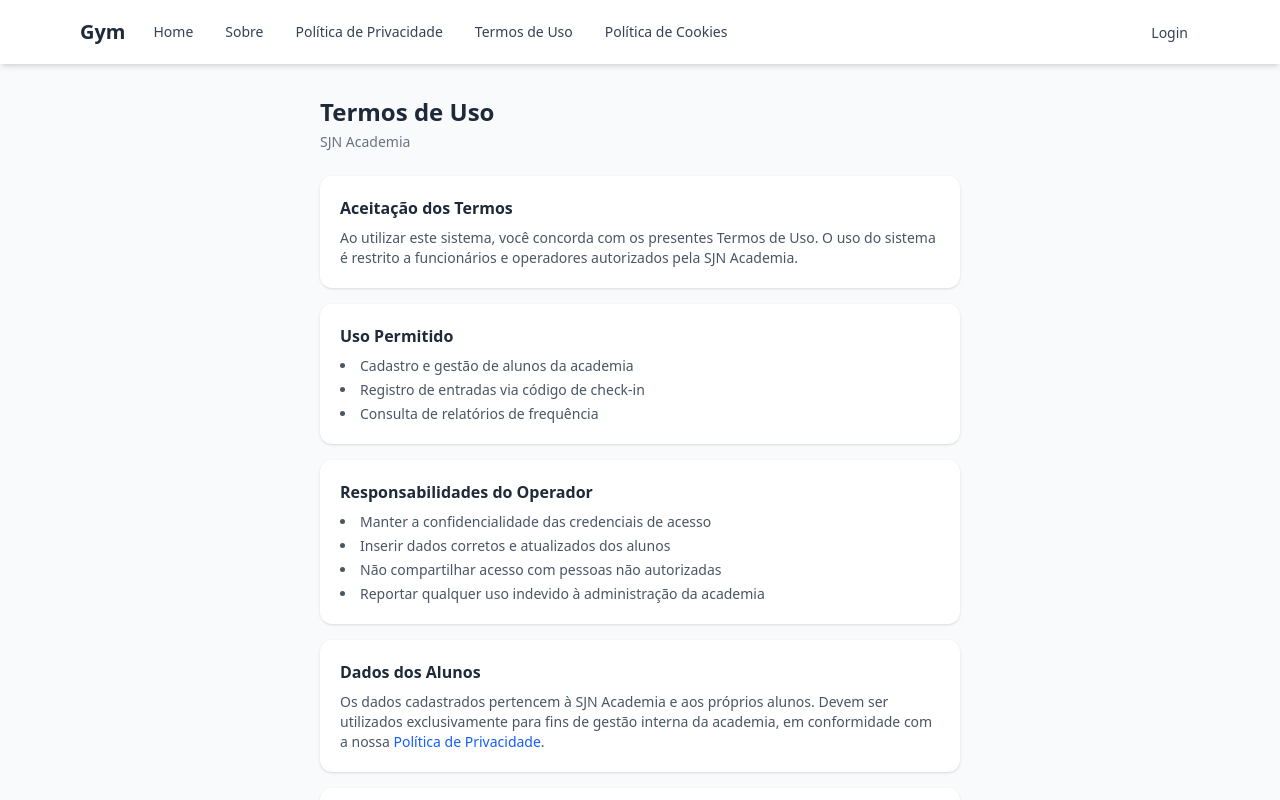
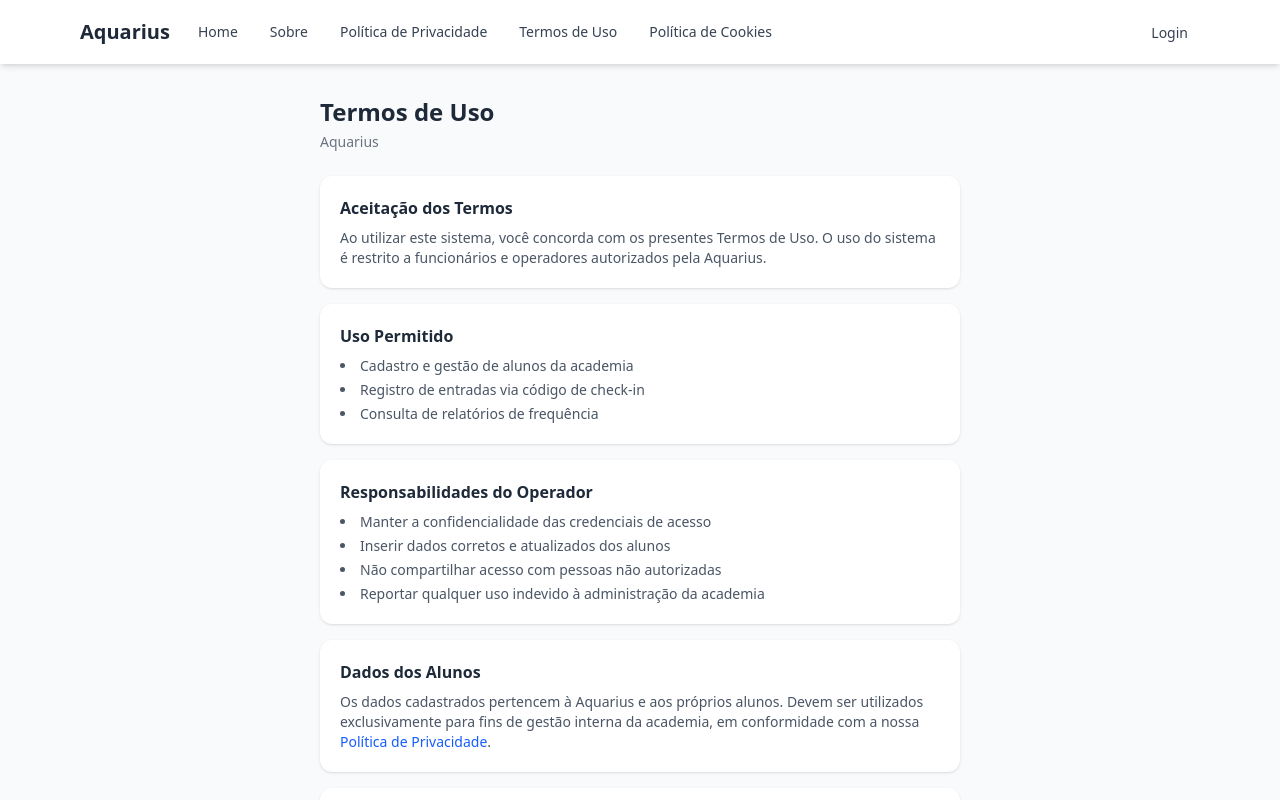
Before and after one commit to carloszan/gym, a Next.js app in the folder app/: page /termos-de-uso in a window 1280 px wide. Shown: the top 800 px of the page. Built offline with nearby package versions, Linux system fonts and the light colour scheme; no server answers.

Commit message:
feat: rename gym to aquarius

```diff
--- a/app/src/app/about/page.tsx
+++ b/app/src/app/about/page.tsx
@@ -6,11 +6,11 @@ export default function About() {
       <div className="max-w-2xl mx-auto px-4">
         <div className="mb-6">
           <h1 className="text-2xl font-bold text-gray-800">Sobre o Sistema</h1>
-          <p className="text-gray-500 text-sm mt-1">Sistema de gestão da SJN Academia</p>
+          <p className="text-gray-500 text-sm mt-1">Sistema de gestão da Aquarius</p>
         </div>
 
         <p className="text-gray-600 mb-8">
-          Este sistema foi desenvolvido para facilitar a gestão da SJN Academia.
+          Este sistema foi desenvolvido para facilitar a gestão da Aquarius.
           Controle entradas, gerencie alunos e acompanhe relatórios de frequência em um só lugar.
         </p>
 
--- a/app/src/app/checkin/page.tsx
+++ b/app/src/app/checkin/page.tsx
@@ -103,7 +103,7 @@ export default function CheckinPage() {
       if (response.success) {
         playBeep(1)
         setSuccess(true)
-        setSuccessMessage(`Bem-vindo à academia, ${response.firstName ?? ''} ${response.lastName ?? ''}!`)
+        setSuccessMessage(`Bem-vindo à Aquarius, ${response.firstName ?? ''} ${response.lastName ?? ''}!`)
 
         timeoutRef.current = setTimeout(() => {
           resetForNextStudent()
@@ -158,7 +158,7 @@ export default function CheckinPage() {
               />
             </svg>
           </div>
-          <h1 className="text-3xl font-bold text-gray-800">Acesso à Academia</h1>
+          <h1 className="text-3xl font-bold text-gray-800">Acesso à Aquarius</h1>
           <p className="text-gray-600 mt-2">Digite seu código de acesso para entrar</p>
         </div>
 
--- a/app/src/app/layout.tsx
+++ b/app/src/app/layout.tsx
@@ -15,8 +15,8 @@ const geistMono = Geist_Mono({
 });
 
 export const metadata: Metadata = {
-  title: "Gym",
-  description: "A Gym App",
+  title: "Aquarius",
+  description: "Sistema de gestão da Aquarius",
 };
 
 export default async function RootLayout({
--- a/app/src/app/politica-de-cookies/page.tsx
+++ b/app/src/app/politica-de-cookies/page.tsx
@@ -4,7 +4,7 @@ export default function PoliticaDeCookies() {
       <div className="max-w-2xl mx-auto px-4">
         <div className="mb-6">
           <h1 className="text-2xl font-bold text-gray-800">Política de Cookies</h1>
-          <p className="text-gray-500 text-sm mt-1">SJN Academia</p>
+          <p className="text-gray-500 text-sm mt-1">Aquarius</p>
         </div>
 
         <div className="space-y-4">
--- a/app/src/app/politica-de-privacidade/page.tsx
+++ b/app/src/app/politica-de-privacidade/page.tsx
@@ -4,14 +4,14 @@ export default function PoliticaDePrivacidade() {
       <div className="max-w-2xl mx-auto px-4">
         <div className="mb-6">
           <h1 className="text-2xl font-bold text-gray-800">Política de Privacidade</h1>
-          <p className="text-gray-500 text-sm mt-1">SJN Academia</p>
+          <p className="text-gray-500 text-sm mt-1">Aquarius</p>
         </div>
 
         <div className="space-y-4">
           <div className="bg-white rounded-xl shadow p-5">
             <h2 className="font-semibold text-gray-800 mb-2">Introdução</h2>
             <p className="text-sm text-gray-600">
-              A SJN Academia é responsável pelo tratamento dos dados pessoais coletados por meio deste sistema.
+              A Aquarius é responsável pelo tratamento dos dados pessoais coletados por meio deste sistema.
               Esta política descreve quais dados coletamos, como os utilizamos e como protegemos suas informações,
               em conformidade com a Lei Geral de Proteção de Dados (LGPD — Lei nº 13.709/2018).
             </p>
@@ -64,7 +64,7 @@ export default function PoliticaDePrivacidade() {
           <div className="bg-white rounded-xl shadow p-5">
             <h2 className="font-semibold text-gray-800 mb-2">Contato</h2>
             <p className="text-sm text-gray-600">
-              Para exercer seus direitos ou esclarecer dúvidas sobre esta política, entre em contato com a SJN Academia diretamente na recepção ou pelos canais oficiais da academia.
+              Para exercer seus direitos ou esclarecer dúvidas sobre esta política, entre em contato com a Aquarius diretamente na recepção ou pelos canais oficiais da academia.
             </p>
           </div>
         </div>
--- a/app/src/app/termos-de-uso/page.tsx
+++ b/app/src/app/termos-de-uso/page.tsx
@@ -4,7 +4,7 @@ export default function TermosDeUso() {
       <div className="max-w-2xl mx-auto px-4">
         <div className="mb-6">
           <h1 className="text-2xl font-bold text-gray-800">Termos de Uso</h1>
-          <p className="text-gray-500 text-sm mt-1">SJN Academia</p>
+          <p className="text-gray-500 text-sm mt-1">Aquarius</p>
         </div>
 
         <div className="space-y-4">
@@ -12,7 +12,7 @@ export default function TermosDeUso() {
             <h2 className="font-semibold text-gray-800 mb-2">Aceitação dos Termos</h2>
             <p className="text-sm text-gray-600">
               Ao utilizar este sistema, você concorda com os presentes Termos de Uso.
-              O uso do sistema é restrito a funcionários e operadores autorizados pela SJN Academia.
+              O uso do sistema é restrito a funcionários e operadores autorizados pela Aquarius.
             </p>
           </div>
 
@@ -38,7 +38,7 @@ export default function TermosDeUso() {
           <div className="bg-white rounded-xl shadow p-5">
             <h2 className="font-semibold text-gray-800 mb-2">Dados dos Alunos</h2>
             <p className="text-sm text-gray-600">
-              Os dados cadastrados pertencem à SJN Academia e aos próprios alunos.
+              Os dados cadastrados pertencem à Aquarius e aos próprios alunos.
               Devem ser utilizados exclusivamente para fins de gestão interna da academia,
               em conformidade com a nossa{' '}
               <a href="/politica-de-privacidade" className="text-blue-600 hover:underline">
@@ -50,7 +50,7 @@ export default function TermosDeUso() {
           <div className="bg-white rounded-xl shadow p-5">
             <h2 className="font-semibold text-gray-800 mb-2">Modificações</h2>
             <p className="text-sm text-gray-600">
-              A SJN Academia reserva-se o direito de alterar estes Termos de Uso a qualquer momento.
+              A Aquarius reserva-se o direito de alterar estes Termos de Uso a qualquer momento.
               O uso continuado do sistema após alterações implica a aceitação dos novos termos.
             </p>
           </div>
--- a/app/src/components/navbar.tsx
+++ b/app/src/components/navbar.tsx
@@ -18,7 +18,7 @@ export default async function Navbar() {
         <div className="flex justify-between items-center h-16">
           <div className="flex items-center space-x-4">
             <Link href="/" className="text-xl font-bold text-gray-800">
-              Gym
+              Aquarius
             </Link>
 
             {/* Desktop links */}
```
